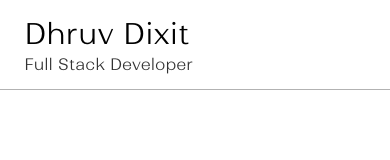
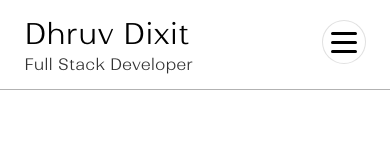
Before and after one commit to dhruvd21/portfolio, an Angular app: page /home in a window 390 px wide. Shown: the top 160 px of the page. Built offline with nearby package versions, Linux system fonts and the light colour scheme.

Commit message:
mobile menu resolved

```diff
--- a/src/app/components/navbar/navbar.css
+++ b/src/app/components/navbar/navbar.css
@@ -201,10 +201,33 @@
     top: 20px;
     justify-content: center;
     align-items: center;
+    flex-direction: column;
+    gap: 6px;
     width: 44px;
     height: 44px;
     padding: 10px;
     z-index: 1000;
+  }
+
+  .hamburger:not(.open) {
+    background: rgba(255, 255, 255, 0.92);
+    border: 1px solid rgba(0, 0, 0, 0.12);
+    border-radius: 999px;
+  }
+
+  .hamburger span {
+    background: #000000 !important;
+    height: 3px;
+    width: 26px;
+    border-radius: 2px;
+    opacity: 1;
+    margin: 0;
+  }
+
+  .hamburger:not(.open) span {
+    position: static;
+    opacity: 1;
+    transform: none;
   }
 
   .navbar.menu-open .hamburger {
@@ -227,6 +250,7 @@
     left: 50%;
     top: 50%;
     transform-origin: center;
+    background: #000000;
   }
 
   .hamburger.open span:nth-child(1) {
```
